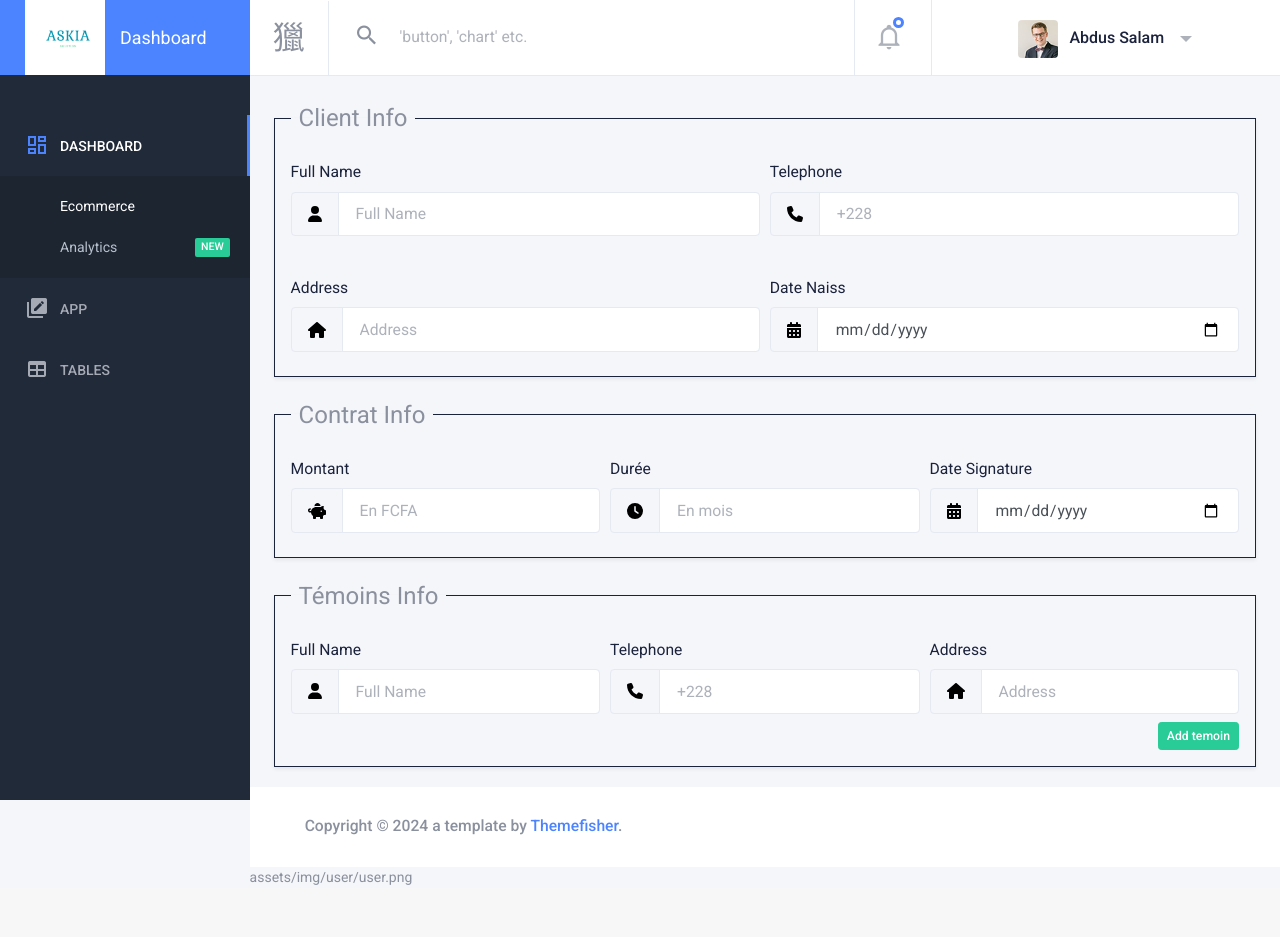
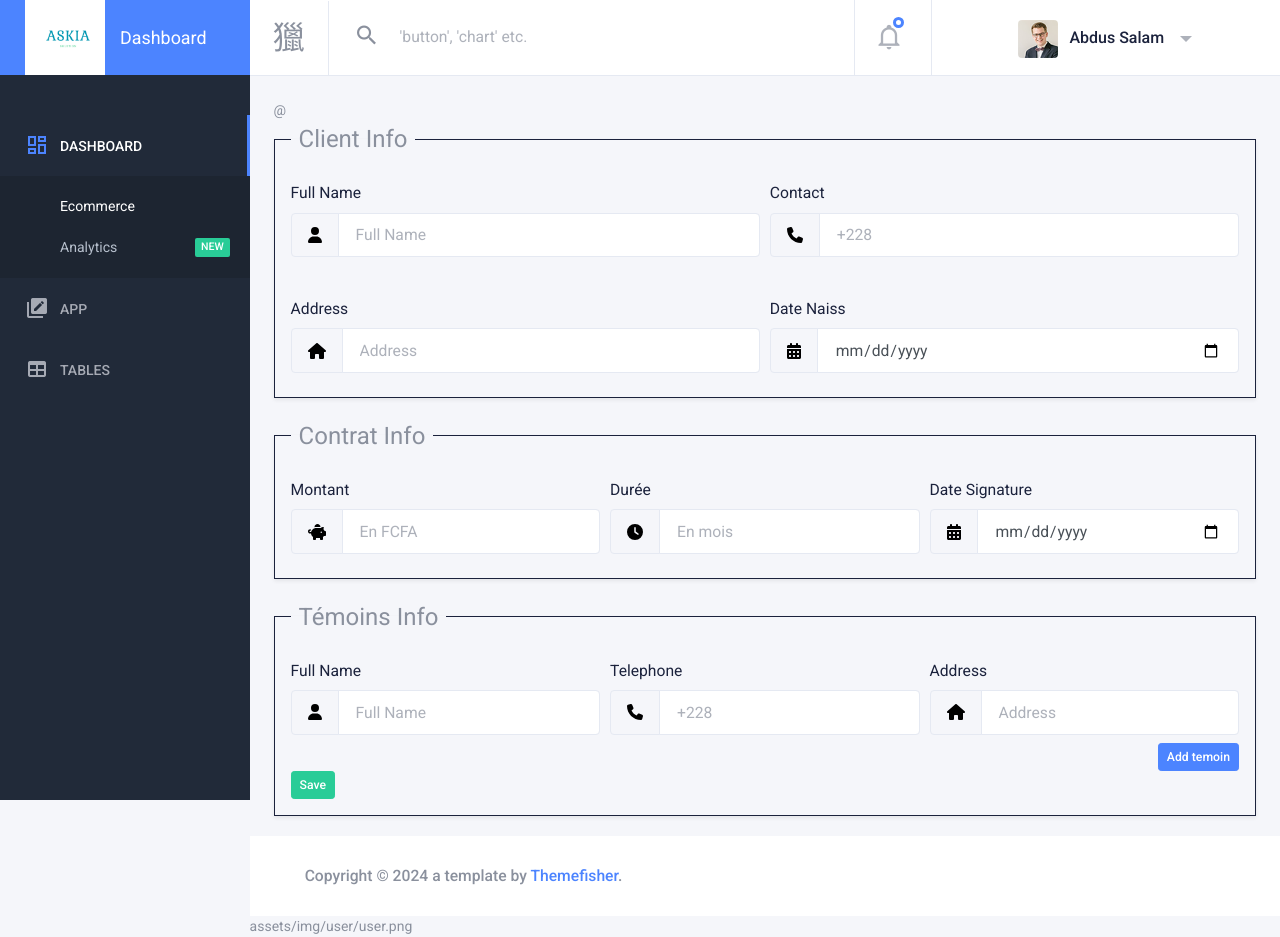
Before and after one commit to Fayssol/credit-bail, a Django app: page /create/ in a window 1280 px wide. Before the commit the page ends 885 px from the top, so only its background shows below. Run offline with Django 5.2, Linux system fonts and the light colour scheme; parts of the project's set-up code (start-up, migrations or seed data) failed here and were passed over; some libraries are stand-ins or nearby versions.

Commit message:
Fontion create

```diff
--- a/askia_solution/askia_admin/models.py
+++ b/askia_solution/askia_admin/models.py
@@ -4,7 +4,7 @@ from django.db import models
 # Create your models here.
 class Personne(models.Model):
     nom=models.CharField(max_length=50)
-    prenom=models.CharField(max_length=50)
+    # prenom=models.CharField(max_length=50)
     adresse=models.CharField(max_length=50)
     date_naissance=models.DateField()
     contact=models.CharField(max_length=15)
--- a/askia_solution/askia_admin/templates/clients/create.html
+++ b/askia_solution/askia_admin/templates/clients/create.html
@@ -13,7 +13,8 @@
 
 {%block body%}
 <div class="content-fluid">
-  <form action="" class="mx-4 mt-4">
+  <form action="" class="mx-4 mt-4" method="post">
+    @{% csrf_token %}
     <fieldset class="form-group border p-3 shadow-sm border border-dark" >
       <legend class="w-auto px-2">Client Info</legend>
       <div class="form-row mb-3">
@@ -23,17 +24,18 @@
               <div class="input-group-prepend">
                 <div class="input-group-text"><img src="{%static 'img/user-solid.svg'%}" alt=""></div>
               </div>
-              <input type="text" class="form-control" placeholder="Full Name">
+              <input type="text"
+             id="nomClt" class="form-control" placeholder="Full Name" name="nom" >
             </div>
             <!-- <input type="text" class="form-control " placeholder="Full Name"> -->
         </div>
         <div class="col-md-6 ">
-          <label for="" class="form-label">Telephone</label>
+          <label for="" class="form-label">Contact</label>
           <div class="input-group mb-2">
             <div class="input-group-prepend">
               <div class="input-group-text"><img src="{%static 'img/phone-solid.svg' %}" alt=""></div>
             </div>
-            <input type="text" class="form-control" placeholder="+228">
+            <input id="contact" type="text" class="form-control" placeholder="+228" name="contact">
           </div>
           <!-- <input type="text" class="form-control" placeholder="+228"> -->
         </div>
@@ -46,7 +48,7 @@
             <div class="input-group-prepend">
               <div class="input-group-text"><img src="{%static 'img/house-solid.svg' %}" alt=""></div>
             </div>
-            <input type="text" class="form-control" placeholder="Address">
+            <input type="text" id="address" class="form-control" placeholder="Address" name="adresse">
           </div>
           <!-- <input type="text" class="form-control mb-3" placeholder="Address"> -->
       </div>
@@ -54,11 +56,10 @@
         <label for="" class="form-label">Date Naiss</label>
         <div class="input-group mb-2">
           <div class="input-group-prepend">
-            <div class="input-group-text"><img src="{%static 'img/calendar-days-solid.svg' %}" alt=""></div>
+            <div class="input-group-text"><img src="{% static 'img/calendar-days-solid.svg' %}" alt=""></div>
           </div>
-          <input type="date" class="form-control" placeholder="Date Naiss">
+          <input type="date" class="form-control" placeholder="Date Naiss" name="date_naissance">
         </div>
-        <!-- <input type="date" class="form-control" placeholder="Date Naiss" > -->
       </div>
 
     </fieldset>
@@ -73,7 +74,7 @@
             <div class="input-group-prepend">
               <div class="input-group-text"><img src="{%static 'img/piggy-bank-solid.svg' %}" alt=""></div>
             </div>
-            <input type="number" class="form-control" placeholder="En FCFA">
+            <input type="number" class="form-control" placeholder="En FCFA" name="montant">
           </div>
           <!-- <input type="integer" class="form-control mb-3" placeholder="En FCFA"> -->
         </div>
@@ -83,7 +84,7 @@
             <div class="input-group-prepend">
               <div class="input-group-text"><img src="{%static 'img/clock-solid.svg' %}" alt=""></div>
             </div>
-            <input type="number" class="form-control" placeholder="En mois">
+            <input type="number" class="form-control" placeholder="En mois" name="duree">
           </div>
           <!-- <input type="integer" class="form-control mb-3" placeholder="En mois"> -->
         </div>
@@ -94,7 +95,7 @@
             <div class="input-group-prepend">
               <div class="input-group-text"><img src="{%static 'img/calendar-days-solid.svg' %}" alt=""></div>
             </div>
-            <input type="date" class="form-control" placeholder="">
+            <input type="date" class="form-control" placeholder="" name="date_sgnture">
           </div>
           <!-- <input type="date" class="form-control"> -->
         </div>
@@ -112,7 +113,7 @@
               <div class="input-group-prepend">
                 <div class="input-group-text"><img src="{%static 'img/user-solid.svg' %}" alt=""></div>
               </div>
-              <input type="text" class="form-control" placeholder="Full Name">
+              <input type="text" class="form-control" placeholder="Full Name" name="nomTemoin">
             </div>
           </div>
           <div class="col-md-4">
@@ -121,7 +122,7 @@
               <div class="input-group-prepend">
                 <div class="input-group-text"><img src="{%static 'img/phone-solid.svg' %}" alt=""></div>
               </div>
-              <input type="text" class="form-control" placeholder="+228">
+              <input type="text" class="form-control" placeholder="+228" name="contactTemoin">
             </div>
           </div>
           <div class="col-md-4">
@@ -130,15 +131,20 @@
               <div class="input-group-prepend">
                 <div class="input-group-text"><img src="{%static 'img/house-solid.svg' %}" alt=""></div>
               </div>
-              <input type="text" class="form-control" placeholder="Address">
+              <input type="text" class="form-control" placeholder="Address" name="adresseTemoin">
             </div>
           </div>
           <div class="col-md-12 text-right">
-            <button type="button" class="btn btn-success btn-sm add-temoin">Add temoin</button>
+            <button type="button" class="btn btn-primary btn-sm add-temoin">Add temoin</button>
             <button type="button" class="btn btn-danger btn-sm remove-temoin" style="display:none;">Remove temoin</button>
+
           </div>
         </div>
       </div>
+    <div>
+      <button type="submit" class="btn btn-success btn-sm btn-save">Save</button>
+
+    </div>
     </fieldset>
 
 
@@ -158,6 +164,10 @@
 
 <script>
 $(document).ready(function () {
+
+
+
+
   // Add temoin
   $(".add-temoin").click(function () {
     var clone = $("#temoins .temoin:first").clone(true);
@@ -171,6 +181,23 @@ $(document).ready(function () {
   $("#temoins").on("click", ".remove-temoin", function () {
     $(this).closest(".temoin").remove();
   });
+
+  //recuperer la valeur de l'id nomclient
+  $(".btn-save").click(function(){
+    //regex
+
+    const re1=/[a-z]/;
+    let nom=$("#nomClt" ).val() ;
+    if(){
+
+    }
+
+    alert(nom);
+    let contact=$("#contact").val();
+    alert(contact);
+  });
+
+
 });
 </script>
 {%endblock%}
--- a/askia_solution/askia_admin/views.py
+++ b/askia_solution/askia_admin/views.py
@@ -1,4 +1,4 @@
-from django.shortcuts import render,HttpResponse
+from django.shortcuts import render,HttpResponse,redirect
 
 # Create your views here.
 
@@ -7,7 +7,28 @@ def base(request):
     return render(request,'layouts/base.html')
 
 def create(request):
-    return render(request,'clients/create.html')
+    if request.method=='POST':
+        #client
+        nom=request.POST.get('nom')
+        contact=request.POST.get('contact')
+        adresse=request.POST.get('adresse')
+        date_naiss=request.POST.get('date_naissance')
+        ####contrat
+        montant=request.POST.get('montant')
+        duree=request.POST.get('duree')
+        date_signature=request.POST.get('date_sgnture')
+        ###temoin
+        nomTemoin=request.POST.get('nomTemoin')
+        adresseTemoin=request.POST.get('adresseTemoin')
+        contact=request.POST.get('contactTemoin')
+        #date_naiss=request.POST.get('date_naissance')
+        print("request: \n")
+        print(request.POST)
 
+
+        ## save et validator##
+        return redirect("/create")
+    else:
+        return render(request,'clients/create.html')
 def index(request):
     return HttpResponse("Welcome")
```
Also changed, not shown: askia_solution/askia_admin/migrations/0001_initial.py, askia_solution/askia_admin/migrations/0002_remove_client_prenom_remove_temoin_prenom.py (added), askia_solution/askia_admin/migrations/0003_remove_contrat_contrat_id_contrat_client_contrat_id_and_more.py (deleted), askia_solution/db.sqlite3.
